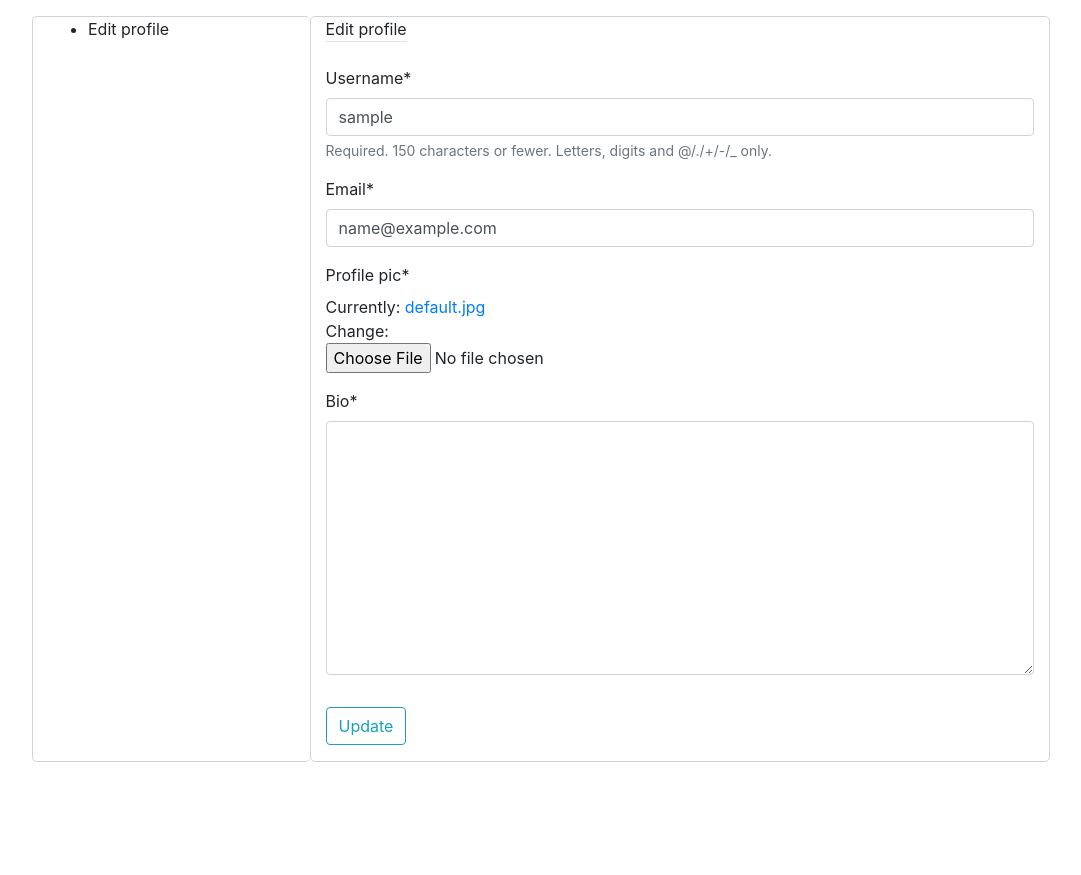
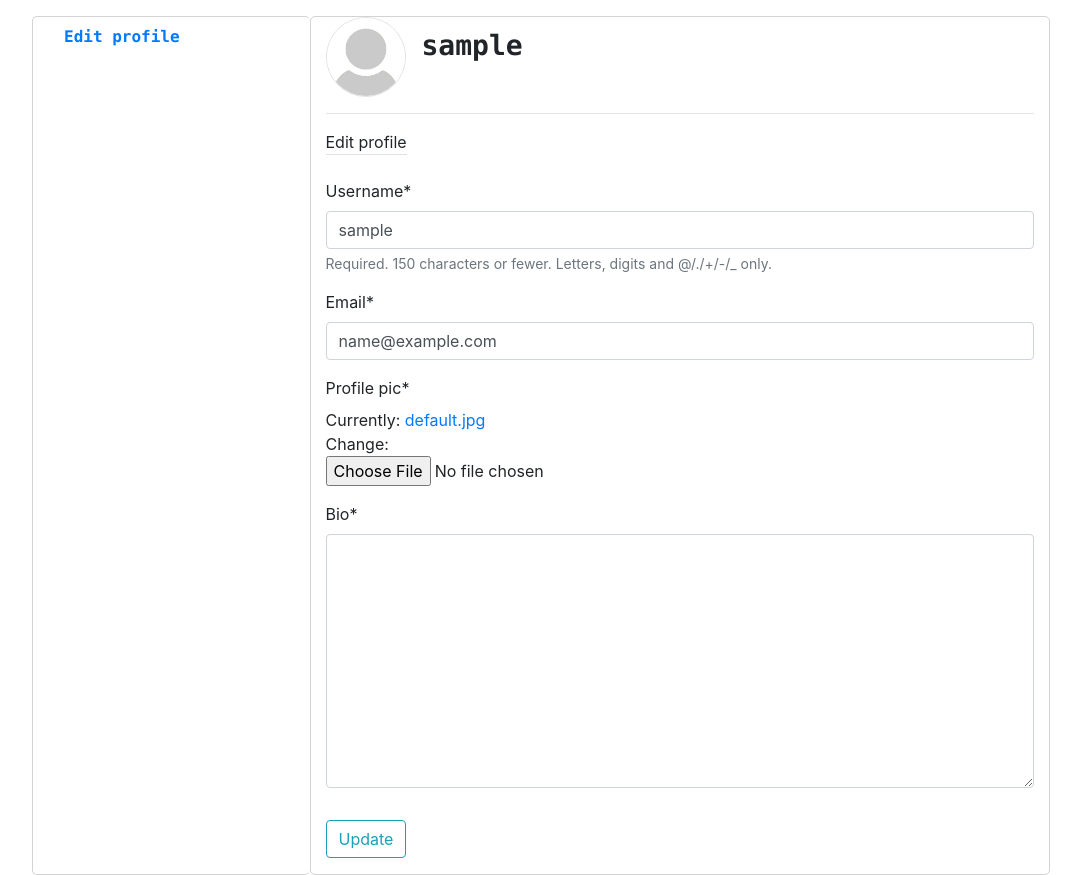
Before and after one commit to mugendinjue/instagram, a Django app: page /update/ in a window 1280 px wide. Shown: the part 56-931 px from the top of the page, without its empty margins (53-1134 px from the left). Before the commit the page ends 818 px from the top, so only its background shows below. Run offline with Django 3.2, Linux system fonts and the light colour scheme; the visitor is signed in with stand-in values (Sample User, id 1); some libraries are stand-ins or nearby versions.

Commit message:
added a update_profile template

```diff
--- a/insta/templates/auth/profile.html
+++ b/insta/templates/auth/profile.html
@@ -28,8 +28,8 @@
         </div>
         <div class="row2 mt-3">
           <p class="text-monospace">{{images|length}} posts</p>
-          <p class="text-monospace ml-3">0 followers</p>
-          <p class="text-monospace ml-3">0 following</p>
+          <p class="text-monospace ml-3">{{user.profile.all_followers}} followers</p>
+          <p class="text-monospace ml-3">{{user.profile.all_following}} following</p>
         </div>
         <div class="row3 mt-3">
           <p class="text-monospace font-weight-bold">{{user.username}}</p>
--- a/insta/templates/auth/update_profile.html
+++ b/insta/templates/auth/update_profile.html
@@ -17,17 +17,41 @@
     border-radius: 5px;
     border-width: thin;
   }
+  .flex{
+    display: flex;
+  }
+  a[href]{
+    text-decoration: none;
+  }
 </style>
 
 <div class="container">
 <div class="container pt-3">
   <div class="row">
     <div class="col-md-3">
-      <ul>
-        <li>Edit profile</li>
+      <ul class="nav" id="my" role="tablist">
+      <li>
+        <a href="#edit_profile" class="nav-link text-monospace font-weight-bold"data-toggle="tab" role="tab" aria-controls="posts" aria-selected="">
+            Edit profile
+        </a>
+      </li>
       </ul>
     </div>
     <div class="col-md-8">
+      <div class="flex">
+      <div>
+        <img src="{{user.profile.profile_pic.url}}" class="rounded-circle border" alt="img" width="80" height="80">
+      </div>
+      <div>
+        <h2 class="text-monospace ml-3 pt-2"><small><strong>{{user.username}}</strong></small></h2>
+      </div>
+      </div>
+      <hr>
+
+      <div class="tab-content" id="myContent">
+          <div class="tab-pane fade show active " id="edit_profile" role="tabpanel">
+              <div class="tab-content" id="myContent">
+                  <div class="tab-pane fade show active " id="edit_profile" role="tabpanel">
                       <form action="" method="POST" enctype="multipart/form-data">
                         {% csrf_token %}
                         <fieldset class="form-group">
@@ -43,4 +67,10 @@
                  </div>
           </div>
          </div>
+    </div>
+  </div>
+</div>
+</div>
+
+
 {% endblock %}
```
Lines whose indentation alone changed are shown as unchanged.
